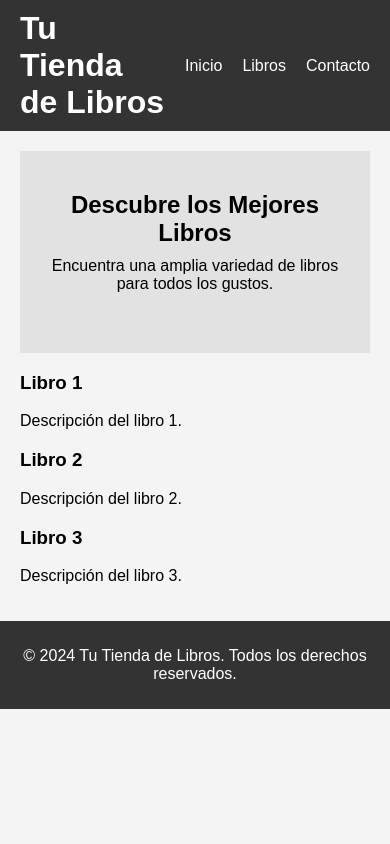
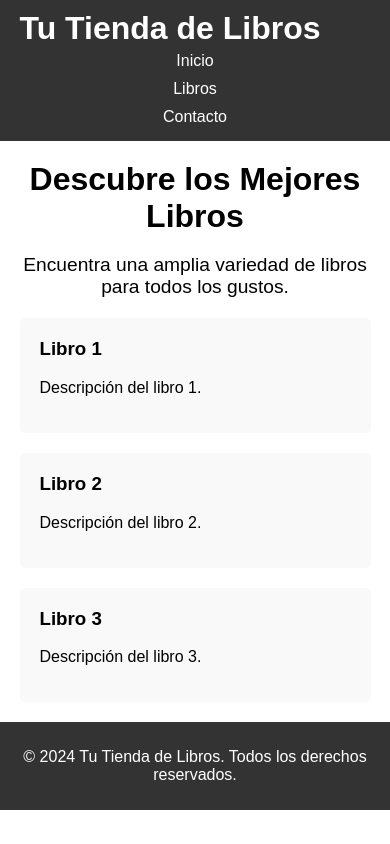
Before and after one commit to hercad/letras---eco, a plain HTML site: page index.html in a window 390 px wide. Drawn offline with Linux system fonts and the light colour scheme.

Commit message:
Update styles.css

```diff
--- a/styles.css
+++ b/styles.css
@@ -1,23 +1,24 @@
-/* Estilos Globales */
+/* styles.css */
+
+/* Estilos básicos */
 body {
     font-family: Arial, sans-serif;
     margin: 0;
     padding: 0;
-    background-color: #f4f4f4;
+    box-sizing: border-box;
 }
 
-/* Estilos del Encabezado */
+.container {
+    width: 90%;
+    max-width: 1200px;
+    margin: 0 auto;
+}
+
+/* Header */
 header {
     background-color: #333;
     color: #fff;
     padding: 10px 0;
-}
-
-header .container {
-    display: flex;
-    justify-content: space-between;
-    align-items: center;
-    padding: 0 20px;
 }
 
 header h1 {
@@ -25,97 +26,92 @@ header h1 {
 }
 
 nav ul {
-    list-style: none;
+    list-style-type: none;
     padding: 0;
     margin: 0;
     display: flex;
+    justify-content: center;
 }
 
 nav ul li {
-    margin-left: 20px;
+    margin: 0 10px;
 }
 
 nav ul li a {
     color: #fff;
     text-decoration: none;
+    padding: 5px 10px;
+    border-radius: 5px;
 }
 
 nav ul li a:hover {
-    text-decoration: underline;
+    background-color: #555;
 }
 
-/* Estilos del Main */
+/* Main Content */
 main {
-    padding: 20px;
+    padding: 20px 0;
 }
 
 .hero {
-    background-color: #e2e2e2;
-    padding: 40px 20px;
     text-align: center;
+    margin-bottom: 20px;
 }
 
 .hero h2 {
-    margin: 0 0 10px;
+    margin: 0;
+    font-size: 2em;
 }
 
 .hero p {
-    margin: 0 0 20px;
+    font-size: 1.2em;
 }
 
-.btn {
-    background-color: #333;
-    color: #fff;
-    padding: 10px 20px;
-    text-decoration: none;
+.books {
+    display: flex;
+    flex-wrap: wrap;
+    gap: 20px;
+    justify-content: space-between;
+}
+
+.books article {
+    flex: 1 1 calc(33.333% - 20px);
+    box-sizing: border-box;
+    background: #f9f9f9;
+    padding: 20px;
     border-radius: 5px;
 }
 
-.btn:hover {
-    background-color: #555;
+.books h3 {
+    margin-top: 0;
 }
 
-/* Estilos para la Sección de Libros Destacados */
-.featured-books {
-    padding: 20px;
-}
-
-.featured-books h2 {
-    margin: 0 0 20px;
-}
-
-.book-list {
-    display: flex;
-    flex-wrap: wrap;
-    gap: 20px;
-}
-
-.book {
-    background-color: #fff;
-    border: 1px solid #ddd;
-    border-radius: 5px;
-    padding: 10px;
-    text-align: center;
-    width: 200px;
-}
-
-.book img {
-    max-width: 100%;
-    border-radius: 5px;
-}
-
-.book h3 {
-    margin: 10px 0 5px;
-}
-
-.book p {
-    margin: 5px 0;
-}
-
-/* Estilos del Footer */
+/* Footer */
 footer {
     background-color: #333;
     color: #fff;
     padding: 10px 0;
     text-align: center;
 }
+
+/* Responsive Design */
+@media (max-width: 768px) {
+    .books article {
+        flex: 1 1 calc(50% - 20px);
+    }
+}
+
+@media (max-width: 480px) {
+    nav ul {
+        flex-direction: column;
+        align-items: center;
+    }
+
+    nav ul li {
+        margin: 5px 0;
+    }
+
+    .books article {
+        flex: 1 1 100%;
+    }
+}
```
